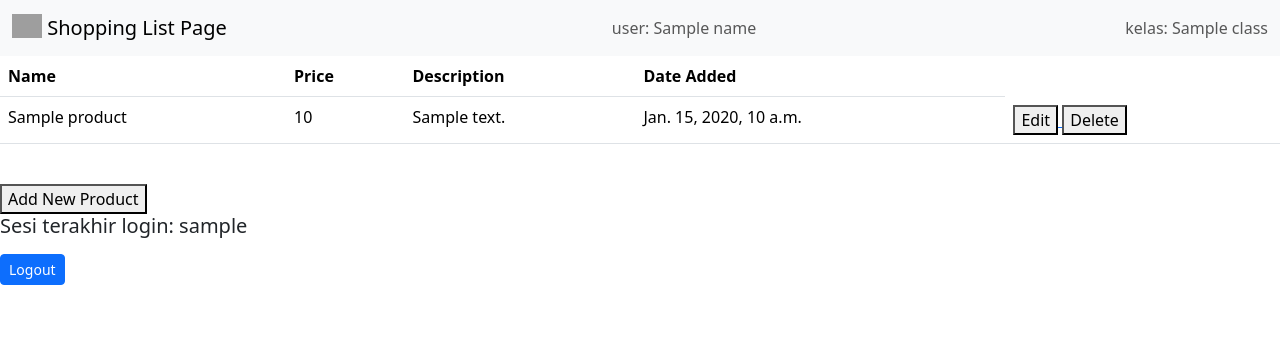
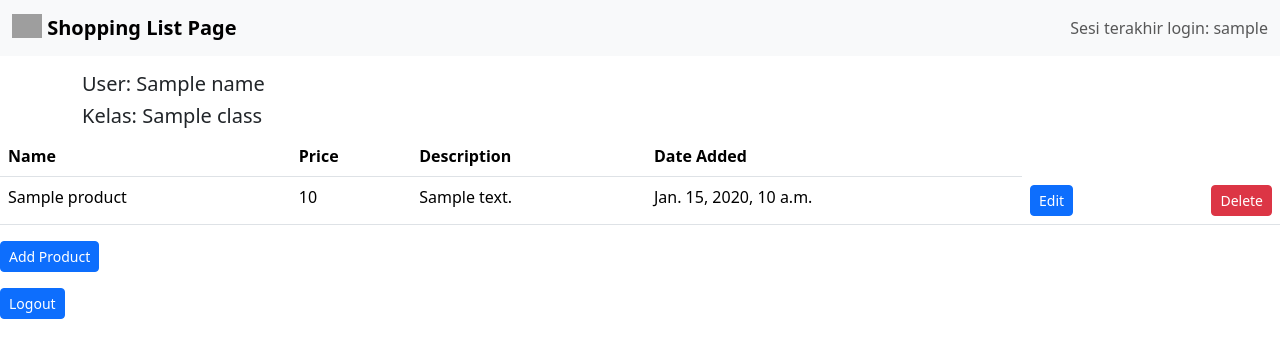
Before and after one commit to georginaelena/shopping-list, a Django app: template main/templates/main.html in a window 1280 px wide. Shown: the top 358 px of the page. Run offline with Django 4.2, Linux system fonts and the light colour scheme; the template is opened without the code that fills it: most values are stand-ins (such as "Sample title", 1, 10 or a date in 2020); grey boxes are pictures that could not be loaded.

Commit message:
Tutorial 4: izin memperbagus

```diff
--- a/main/templates/main.html
+++ b/main/templates/main.html
@@ -6,16 +6,22 @@
         <div class="container-fluid">
             <a class="navbar-brand" href="#">
                 <img src="https://i.imgur.com/Oyp81gz.png" alt="Logo" width="30" height="24" class="d-inline-block align-text-top">
-                Shopping List Page
+                <span class="fw-bold" class="fs-1">Shopping List Page</span>
             </a>
-            <span class="navbar-text">
-                user: {{name}}
-            </span>
-            <span class="navbar-text">
-                kelas: {{class}}
+            <span class="navbar-text ml-auto">
+                Sesi terakhir login: {{ last_login }}
             </span>
         </div>
     </nav>
+
+    <div class="container mt-3">
+        <div class="row">
+            <div class="col">
+                <h5>User: {{ name }}</h5>
+                <h5>Kelas: {{ class }}</h5>
+            </div>
+        </div>
+    </div>
 
 <table class="table">
   <thead>
@@ -36,71 +42,37 @@
         <td>{{product.description}}</td>
         <td>{{product.date_added}}</td>
         <td>
+            <div class="d-flex justify-content-between">
+                <form>
                     <a href="{% url 'main:edit_product' product.pk %}">
-                    <button>
-                        Edit
-                    </button>
+                        <button type="button" class="btn btn-primary btn-sm">Edit</button>
                     </a>
+                </form>
+                <form>
                     <a href="{% url 'main:delete_product' product.pk %}">
-                    <button>
-                        Delete
-                    </button>
+                        <button type="button" class="btn btn-danger btn-sm">Delete</button>
                     </a>
+                </form>
+            </div>
         </td>
     </tr>
     {% endfor %}
   </tbody>
 </table>
 
-<!-- <table>
-    <tr>
-        <th>Name</th>
-        <th>Price</th>
-        <th>Description</th>
-        <th>Date Added</th>
-    </tr>
+<div class="text-left mb-3"> <!-- Tambahkan class mb-3 di sini -->
+    <a href="{% url 'main:create_product' %}">
+        <button type="button" class="btn btn-primary btn-sm">Add Product</button>
+    </a>
+</div>
 
-    {% comment %} Berikut cara memperlihatkan data produk di bawah baris ini {% endcomment %}
-
-    {% for product in products %}
-        <tr>
-            <td>{{product.name}}</td>
-            <td>{{product.price}}</td>
-            <td>{{product.description}}</td>
-            <td>{{product.date_added}}</td>
-            <td>
-                <a href="{% url 'main:edit_product' product.pk %}">
-                    <button>
-                        Edit
-                    </button>
-                </a>
-                <a href="{% url 'main:delete_product' product.pk %}">
-                    <button>
-                        Delete
-                    </button>
-                </a>
-            </td>
-        </tr>
-    {% endfor %}
-</table> -->
-
-<br />
-
-<a href="{% url 'main:create_product' %}">
-    <button>
-        Add New Product
-    </button>
-</a>
-
-<h5>Sesi terakhir login: {{ last_login }}</h5>
-
-<div class="d-flex justify-content-start mt-3">
+<div class="d-flex justify-content-start mb-3"> <!-- Tambahkan class mb-3 di sini -->
     <form>
         <a href="{% url 'main:logout' %}">
             <button type="button" class="btn btn-primary btn-sm">Logout</button>
         </a>
     </form>
 </div>
-
+</div>
 
 {% endblock content %}
```
Lines whose indentation alone changed are shown as unchanged.
